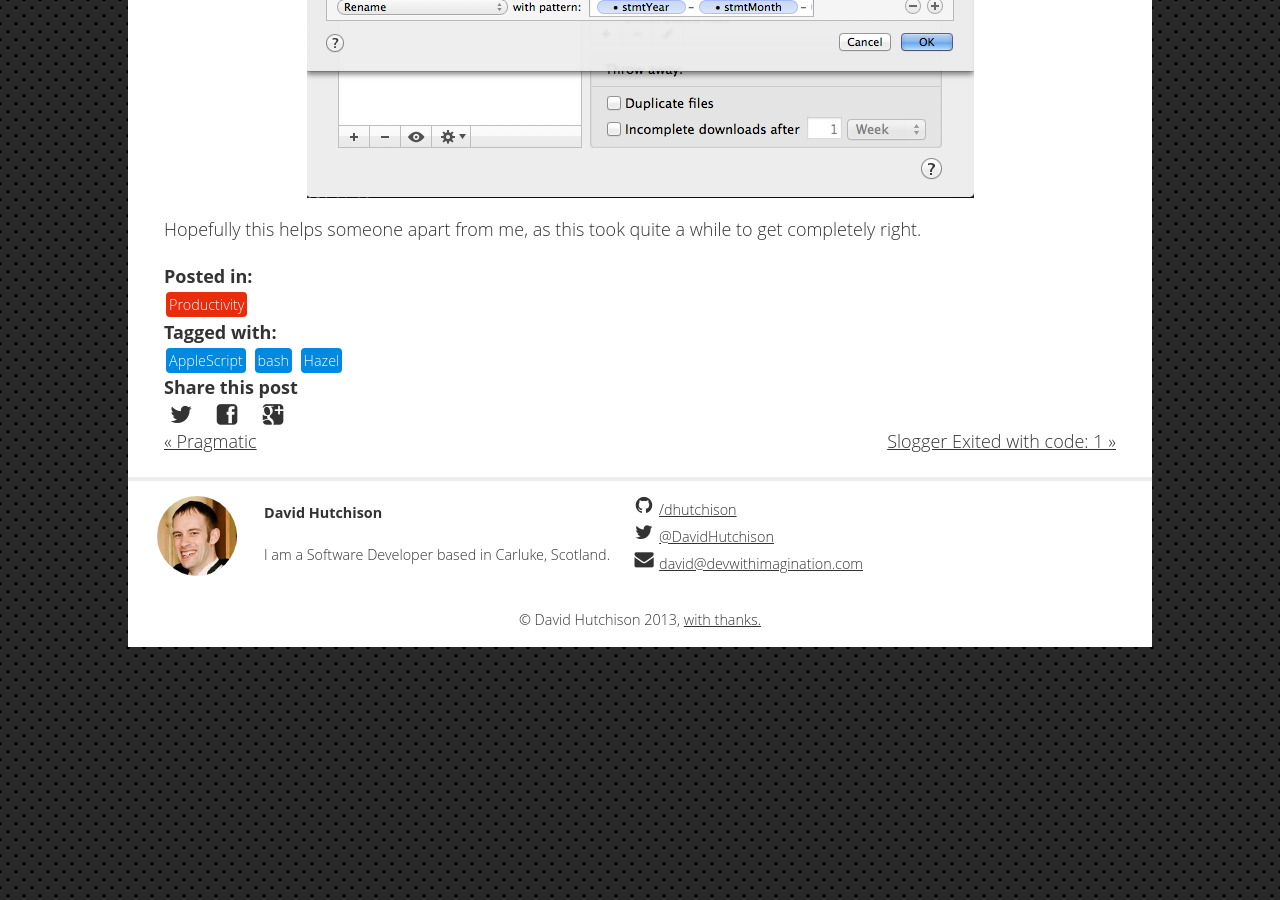
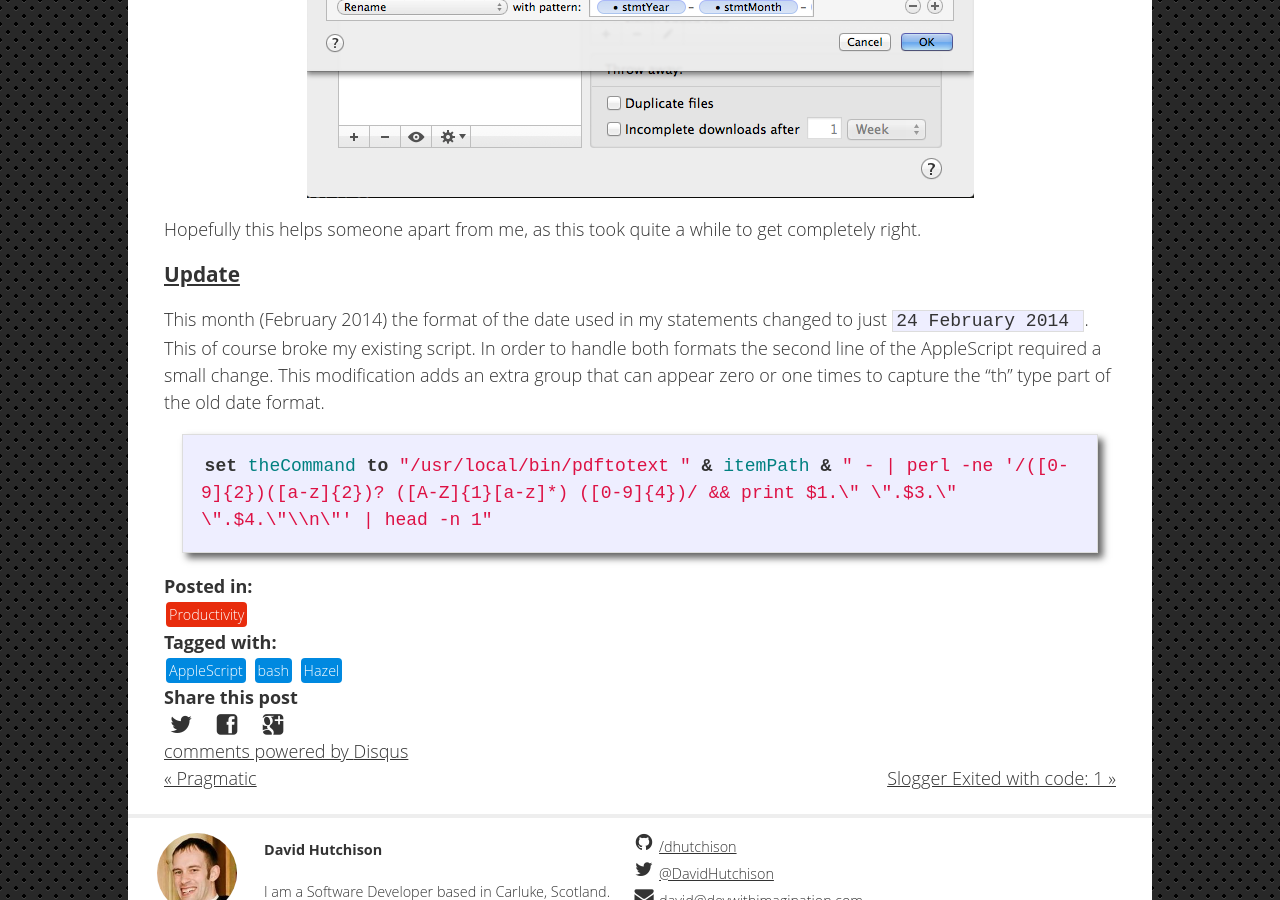
Before and after one commit to dhutchison/dhutchison.github.io, a Jekyll site: the page built from _posts/2014-01-16-pdf-filing-with-hazel.markdown, in a window 1280 px wide and 900 px high, scrolled down 3736 px. Built offline with Jekyll 4.4.1, drawn with Linux system fonts in a browser that asks for light colours; comment, search, counter and statistics services are not loaded.

Commit message:
Updated post

````diff
--- a/_posts/2014-01-16-pdf-filing-with-hazel.markdown
+++ b/_posts/2014-01-16-pdf-filing-with-hazel.markdown
@@ -21,7 +21,9 @@ header_image: "![Hazel Logo](/images/hazel_pdftotext/hazel-icon.png \"Hazel Logo
 image: /images/hazel_pdftotext/hazel-icon.png
 summary: How I got Hazel filing my bank statements
 date: 2014-01-16 23:05
+lastmod: 2014-02-26 22:13:13
 slug: pdf-filing-with-hazel
+comments: true
 ---
 
 I've started using [Hazel][hazel] to automate some repetitive tasks, like filing PDF bills and financial documents that I download. Hazel is a fantastic timesaver of a tool that I should have bought a long time ago. Once the rules are set up correctly I don't need to worry about dealing with things in my Downloads folder, Hazel does that for me! One of the first things I set up was a rule to periodically clean out that pesky [iPod Photo Cache][ipod_photo_cache] that was causing my iPhoto library to unnessecarily grow!
@@ -101,6 +103,14 @@ So there it is, success!
 
 Hopefully this helps someone apart from me, as this took quite a while to get completely right.
 
+### Update
+This month (February 2014) the format of the date used in my statements changed to just ```24 February 2014
+```. This of course broke my existing script. In order to handle both formats the second line of the AppleScript required a small change. This modification adds an extra group that can appear zero or one times to capture the "th" type part of the old date format.
+{% highlight applescript %}
+set theCommand to "/usr/local/bin/pdftotext " & itemPath & " - | perl -ne '/([0-9]{2})([a-z]{2})? ([A-Z]{1}[a-z]*) ([0-9]{4})/ && print $1.\" \".$3.\" \".$4.\"\\n\"' | head -n 1"
+{% endhighlight %}
+
+
 
 [hazel]: http://www.noodlesoft.com/hazel.php "Noodlesoft | Hazel"
 [brew]: http://brew.sh/ "Homebrew — MacPorts driving you to drink? Try Homebrew!"
````
